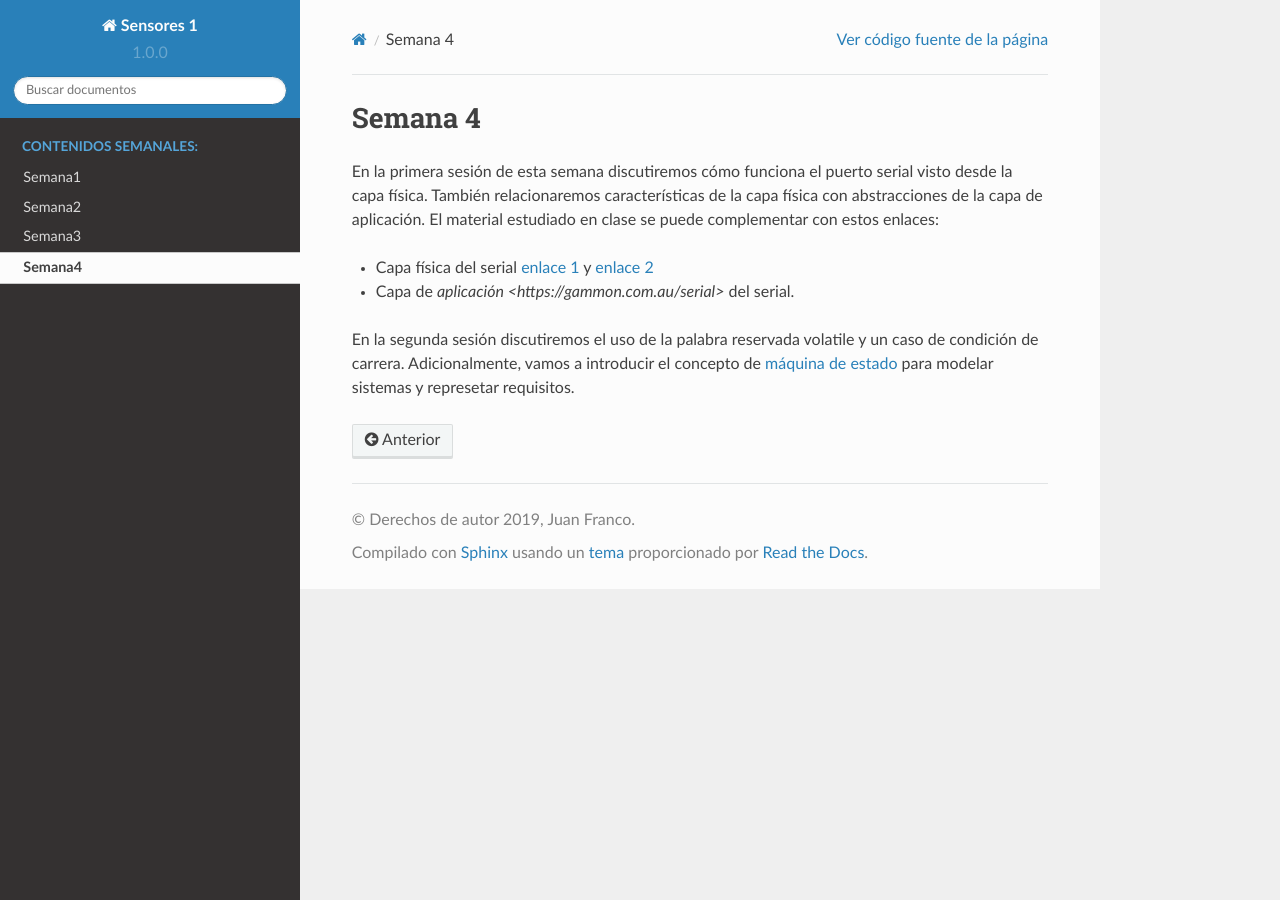
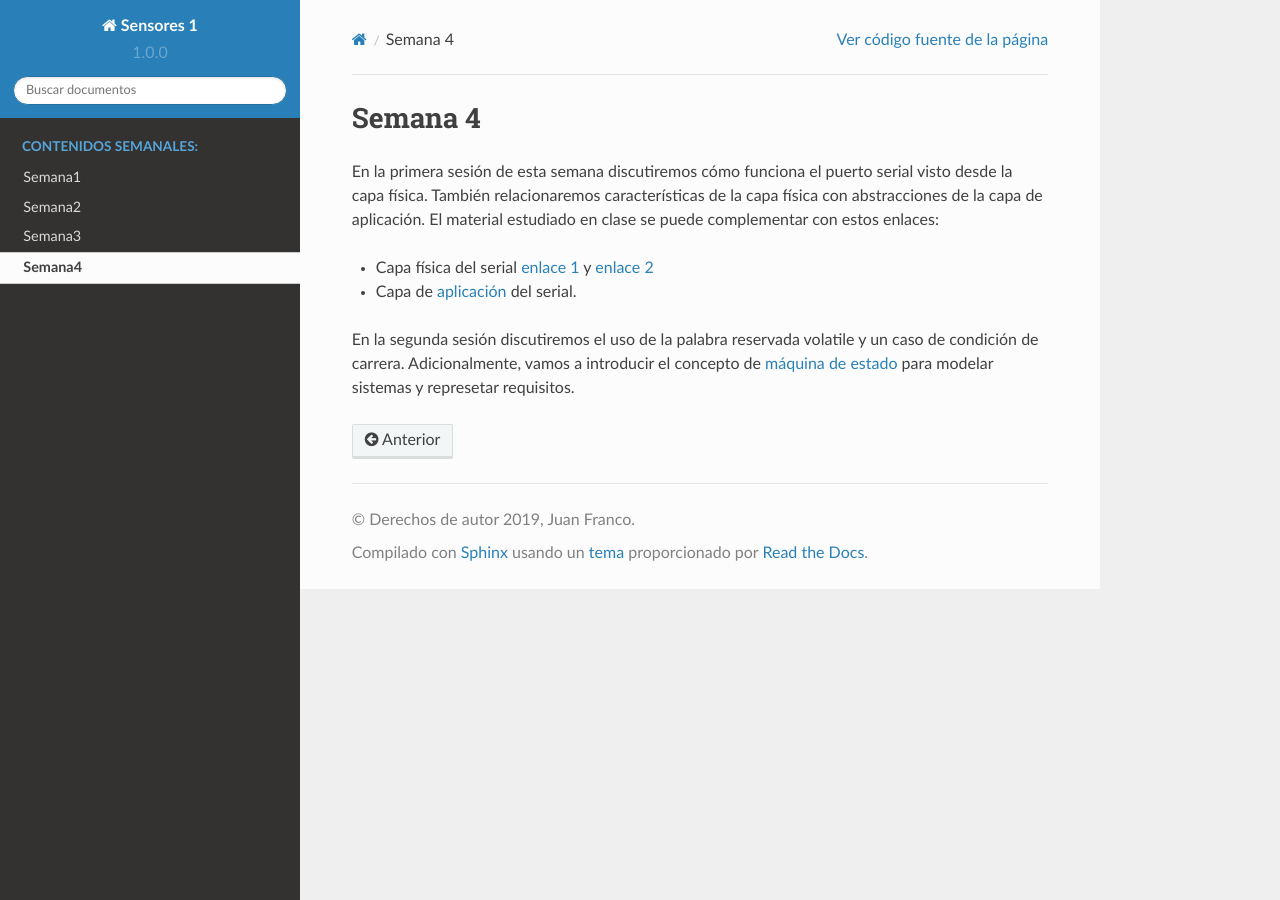
Before and after one commit to juanferfranco/sensores1, a Sphinx documentation site: the page built from docs/_semana4/semana4.rst, in a window 1280 px wide. Built offline with Sphinx 7.4.7 and the Read the Docs theme 2.0.0, drawn with Linux system fonts in a browser that asks for light colours.

Commit message:
fix week 4

```diff
--- a/docs/_semana4/semana4.rst
+++ b/docs/_semana4/semana4.rst
@@ -6,7 +6,7 @@ clase se puede complementar con estos enlaces:
 
 * Capa física del serial `enlace 1 <https://learn.sparkfun.com/tutorials/serial-communication/all>`__ y
   `enlace 2 <https://gammon.com.au/forum/?id=10894>`__
-* Capa de `aplicación <https://gammon.com.au/serial>` del serial.
+* Capa de `aplicación <https://gammon.com.au/serial>`__ del serial.
 
 En la segunda sesión discutiremos el uso de la palabra reservada volatile y un caso de condición de carrera. Adicionalmente,
 vamos a introducir el concepto de `máquina de estado <https://drive.google.com/open?id=1yuDi-tbSpLvV9zAu_TTsXWi9PWn9XyZNPq_NEB4AMao>`__
```
